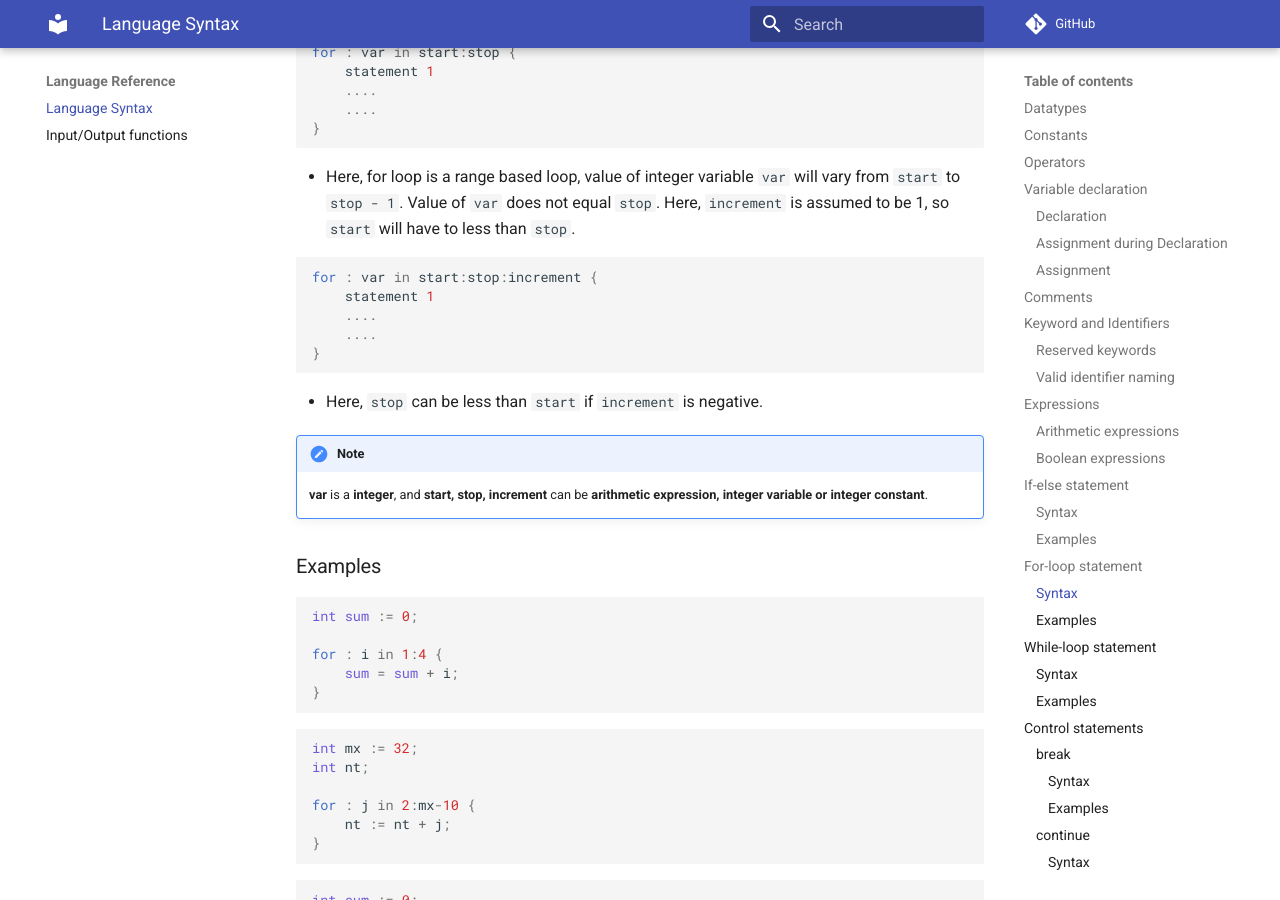
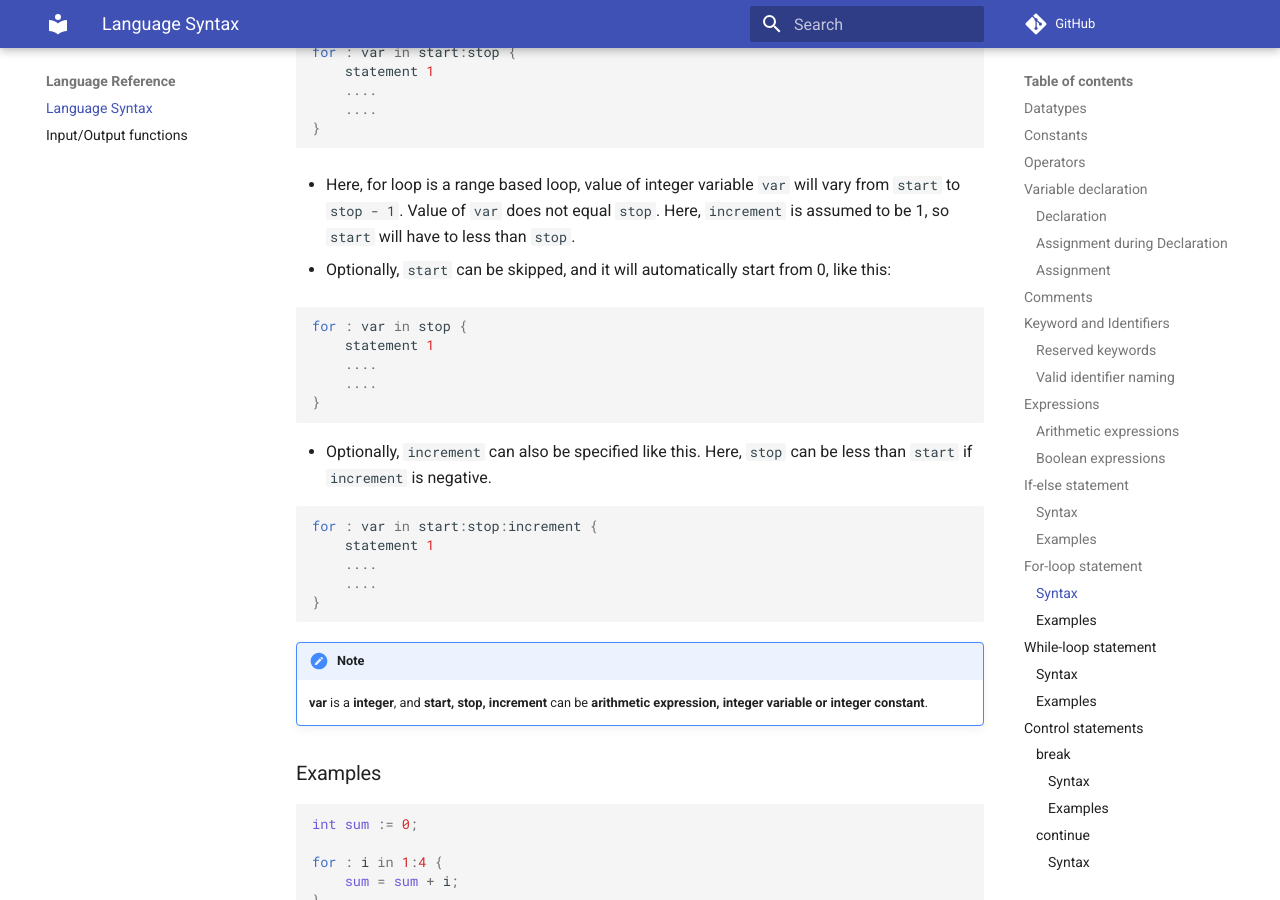
Before and after one commit to VedantParanjape/simpPRU, an MkDocs documentation site: the page built from docs/language-reference/language.md, in a window 1280 px wide and 900 px high, scrolled down 5352 px. Built offline with MkDocs 1.6.1 and Material for MkDocs 9.7.7, drawn with Linux system fonts in a browser that asks for light colours; comment, search, counter and statistics services are not loaded.

Commit message:
docs updated

````diff
--- a/docs/language-reference/language.md
+++ b/docs/language-reference/language.md
@@ -205,6 +205,18 @@ for : var in start:stop {
 
 * Here, for loop is a range based loop, value of integer variable `var` will vary from `start` to `stop - 1`. Value of `var` does not equal `stop`. Here, `increment` is assumed to be 1, so `start` will have to less than `stop`.
 
+* Optionally, `start` can be skipped, and it will automatically start from 0, like this:
+
+```python
+for : var in stop {
+    statement 1
+    ....
+    ....
+}
+```
+
+* Optionally, `increment` can also be specified like this. Here, `stop` can be less than `start` if `increment` is negative.
+
 ```python
 for : var in start:stop:increment {
     statement 1
````
Also changed, not shown: other parts of docs/language-reference/language.md (+0 -2 lines).
